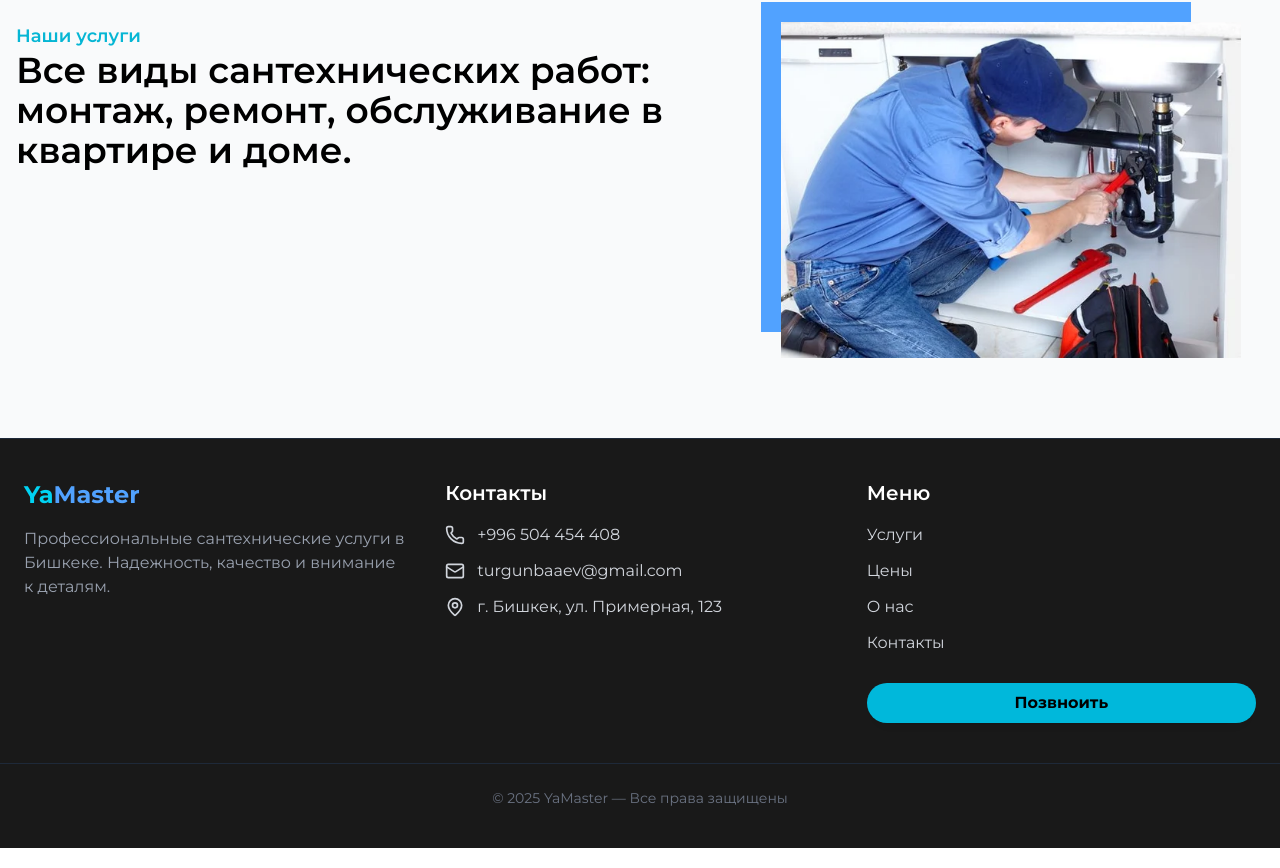
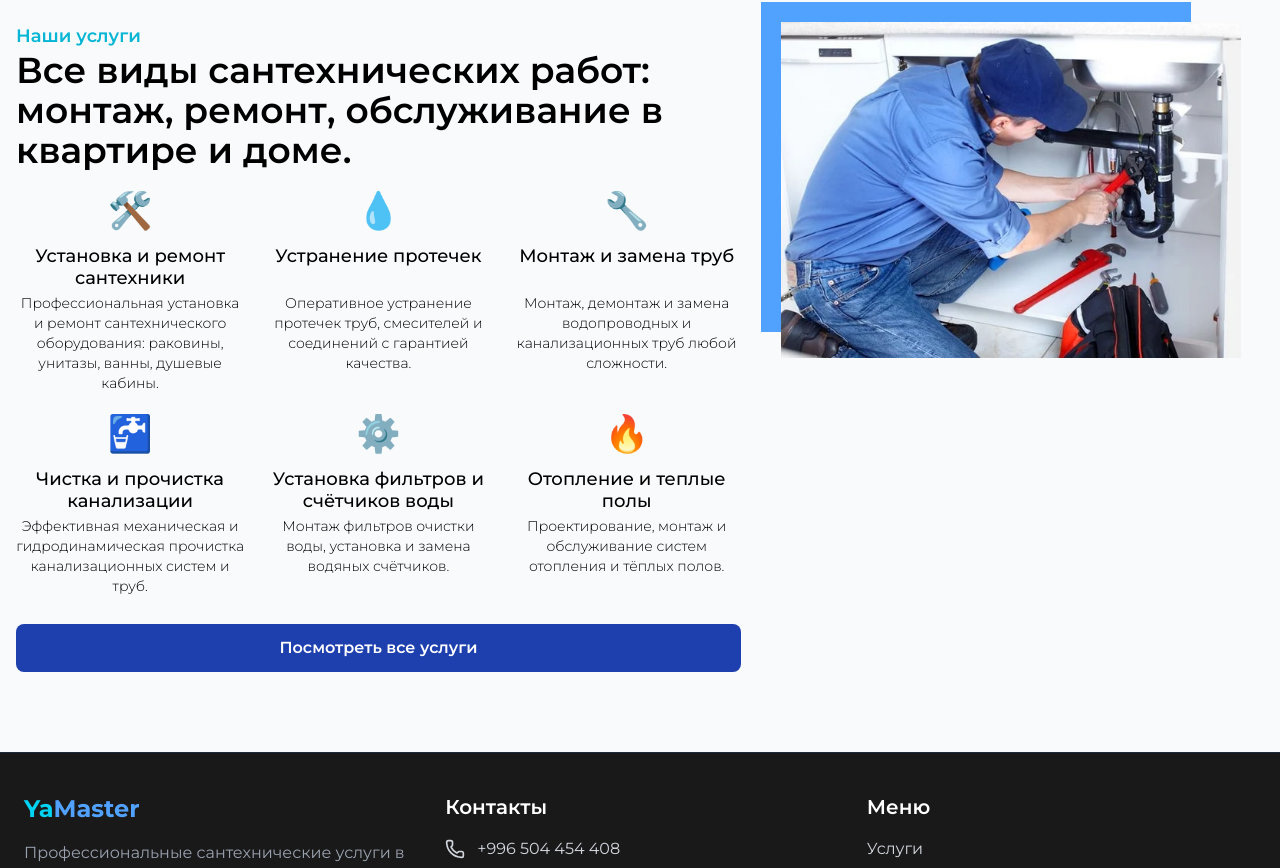
Before and after one commit to beksturgunbaev/yamaster, a Next.js app: page / in a window 1280 px wide. Shown: the part 972-1840 px from the top of the page. Built offline with nearby package versions, Linux system fonts and the light colour scheme.

Commit message:
Services component

```diff
--- a/src/app/(home)/components/MainSection/index.tsx
+++ b/src/app/(home)/components/MainSection/index.tsx
@@ -2,6 +2,7 @@
 import Image from 'next/image';
 import banner from '@/public/banner.jpg';
 import { PhoneCall } from 'lucide-react';
+import { CustomButton } from '@/src/widgets';
 
 const MainSection = () => {
   return (
@@ -38,12 +39,11 @@ const MainSection = () => {
             className='w-full px-4 py-3 rounded-lg border border-[var(--colBlue)] focus:outline-none focus:ring-2 focus:ring-[var(--colBlue)] text-gray-800'
             required
           />
-          <button
+          <CustomButton
+            text='Жду звонка!'
             type='submit'
-            className='w-full bg-gradient-to-r from-[var(--colBlue)] to-[var(--colBlue)] text-white py-3 rounded-lg font-semibold hover:opacity-90 transition'
-          >
-            Жду звонка!
-          </button>
+            onClick={() => console.log('test')}
+          />
         </form>
       </div>
     </section>
--- a/src/app/(home)/components/Services/index.tsx
+++ b/src/app/(home)/components/Services/index.tsx
@@ -1,4 +1,7 @@
+'use client';
 import plumberImg from '@/public/plumber.webp';
+import { services } from '@/src/shared/data';
+import { CustomLink } from '@/src/widgets';
 import Image from 'next/image';
 
 const Services = () => {
@@ -13,6 +16,23 @@ const Services = () => {
             Все виды сантехнических работ: монтаж, ремонт, обслуживание в
             квартире и доме.
           </h2>
+          <div className='grid grid-cols-3 gap-5 pt-5 pb-7'>
+            {services.map((el, index) => (
+              <div key={index} className='text-center'>
+                <div className='text-4xl mb-4'>{el.icon}</div>
+                <h4 className='text-lg font-medium leading-[120%] min-h-[43.2px]'>
+                  {el.name}
+                </h4>
+                <p className='text-sm font-light pt-1'>{el.desc}</p>
+              </div>
+            ))}
+          </div>
+          <CustomLink
+            text='Посмотреть все услуги'
+            link='/services'
+            // Icon={Phone}
+            className='flex justify-center items-center space-x-3'
+          />
         </div>
         <div className='w-2/5'>
           <div className='relative'>
--- a/src/shared/data/index.ts
+++ b/src/shared/data/index.ts
@@ -16,3 +16,36 @@ export const NAV_MENU = [
         link: '/contacts'
     },
 ]
+
+export const services = [
+    {
+        name: 'Установка и ремонт сантехники',
+        desc: 'Профессиональная установка и ремонт сантехнического оборудования: раковины, унитазы, ванны, душевые кабины.',
+        icon: '🛠️'
+    },
+    {
+        name: 'Устранение протечек',
+        desc: 'Оперативное устранение протечек труб, смесителей и соединений с гарантией качества.',
+        icon: '💧'
+    },
+    {
+        name: 'Монтаж и замена труб',
+        desc: 'Монтаж, демонтаж и замена водопроводных и канализационных труб любой сложности.',
+        icon: '🔧'
+    },
+    {
+        name: 'Чистка и прочистка канализации',
+        desc: 'Эффективная механическая и гидродинамическая прочистка канализационных систем и труб.',
+        icon: '🚰'
+    },
+    {
+        name: 'Установка фильтров и счётчиков воды',
+        desc: 'Монтаж фильтров очистки воды, установка и замена водяных счётчиков.',
+        icon: '⚙️'
+    },
+    {
+        name: 'Отопление и теплые полы',
+        desc: 'Проектирование, монтаж и обслуживание систем отопления и тёплых полов.',
+        icon: '🔥'
+    }
+]
--- /dev/null
+++ b/src/shared/types/index.ts
@@ -0,0 +1,14 @@
+import React from "react";
+
+export interface ICustomLink {
+    text: string;
+    link: string;
+    className?: string;
+    Icon?: React.ElementType;
+}
+export interface ICustomButton {
+    text: string;
+    className?: string;
+    type?: "button" | "reset" | "submit";
+    onClick: () => void;
+}
--- /dev/null
+++ b/src/widgets/button/index.tsx
@@ -0,0 +1,29 @@
+'use client';
+import Link from 'next/link';
+import { ICustomButton, ICustomLink } from '@/src/shared/types';
+
+export const CustomButton = ({ text, type, onClick }: ICustomButton) => {
+  return (
+    <button
+      type={type}
+      className='w-full bg-gradient-to-r cursor-pointer from-[var(--colBlue)] to-[var(--colBlue)] text-white py-3 px-5 rounded-lg font-semibold hover:opacity-90 transition'
+      aria-label={text}
+      onClick={onClick}
+    >
+      {text}
+    </button>
+  );
+};
+
+export const CustomLink = ({ text, link, Icon, className }: ICustomLink) => {
+  return (
+    <Link
+      href={link}
+      className={`${className} w-full bg-gradient-to-r cursor-pointer from-[var(--colBlue)] to-[var(--colBlue)] text-white py-3 px-5 rounded-lg font-semibold hover:opacity-90 transition`}
+      aria-label={text}
+    >
+      {Icon && <Icon size={20} />}
+      <span>{text}</span>
+    </Link>
+  );
+};
--- a/src/widgets/header/index.tsx
+++ b/src/widgets/header/index.tsx
@@ -1,11 +1,10 @@
 'use client';
-
 import Link from 'next/link';
 import Image from 'next/image';
 import { useState } from 'react';
+import { Phone } from 'lucide-react';
 import logo from '../../../public/logo.png';
 import { NAV_MENU } from '@/src/shared/data';
-import { Menu, X, Phone } from 'lucide-react';
 
 export const Header = () => {
   const [open, setOpen] = useState(false);
@@ -38,13 +37,6 @@ export const Header = () => {
           <Phone size={20} />
           Позвонить
         </Link>
-        <button
-          className='md:hidden p-2 text-blue-700 hover:text-cyan-600 transition'
-          onClick={() => setOpen(!open)}
-          aria-label='Toggle menu'
-        >
-          {open ? <X size={28} /> : <Menu size={28} />}
-        </button>
       </div>{' '}
       <div
         className={`md:hidden bg-white/90 backdrop-blur-sm border-t border-blue-200 transition-all duration-300 overflow-hidden ${
--- a/src/widgets/index.ts
+++ b/src/widgets/index.ts
@@ -1,4 +1,6 @@
 import { Header } from './header';
 import { Footer } from './footer';
+import { CustomLink } from './button';
+import { CustomButton } from './button';
 
-export { Footer, Header };
+export { Footer, Header, CustomLink, CustomButton };
```
